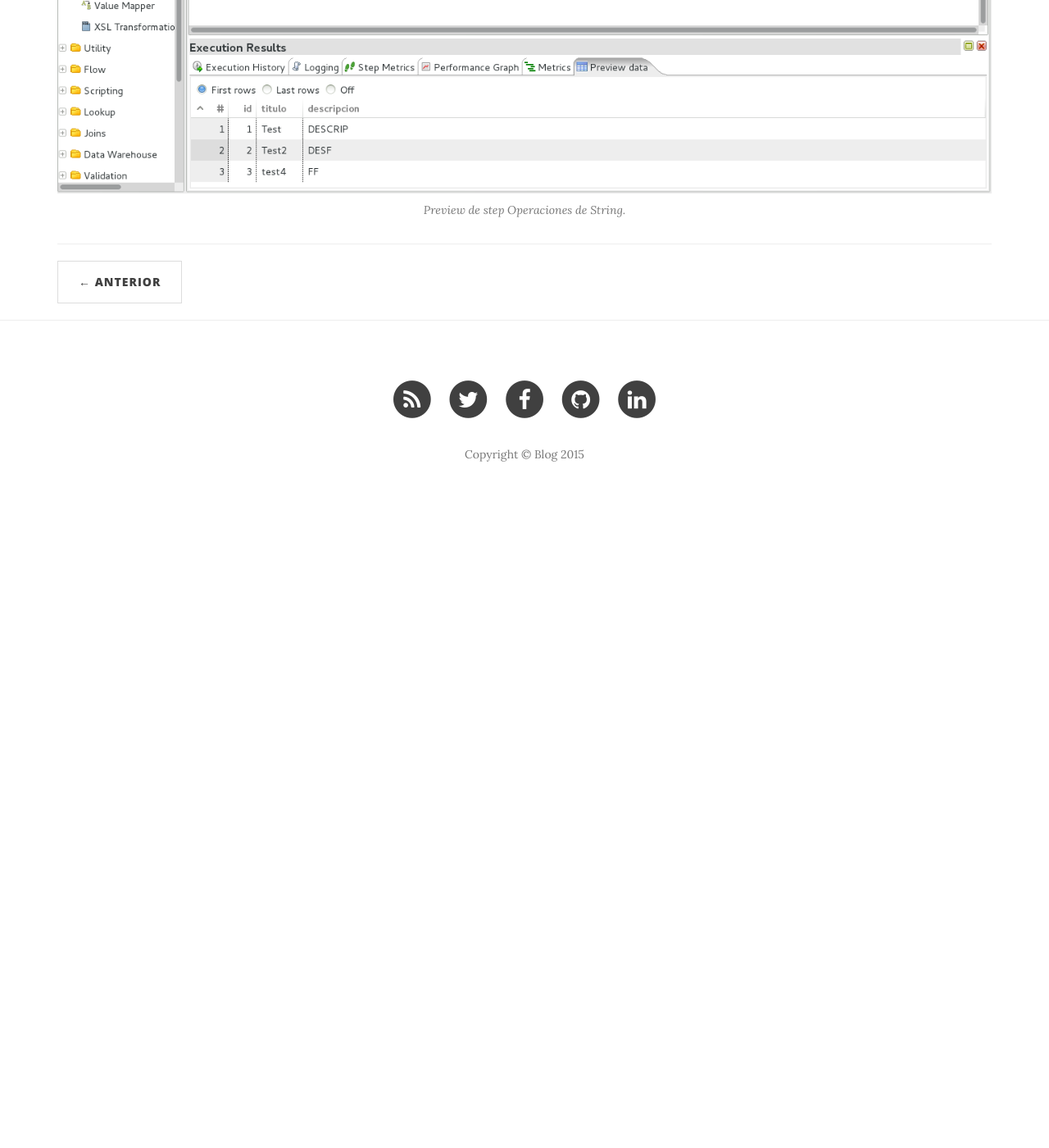
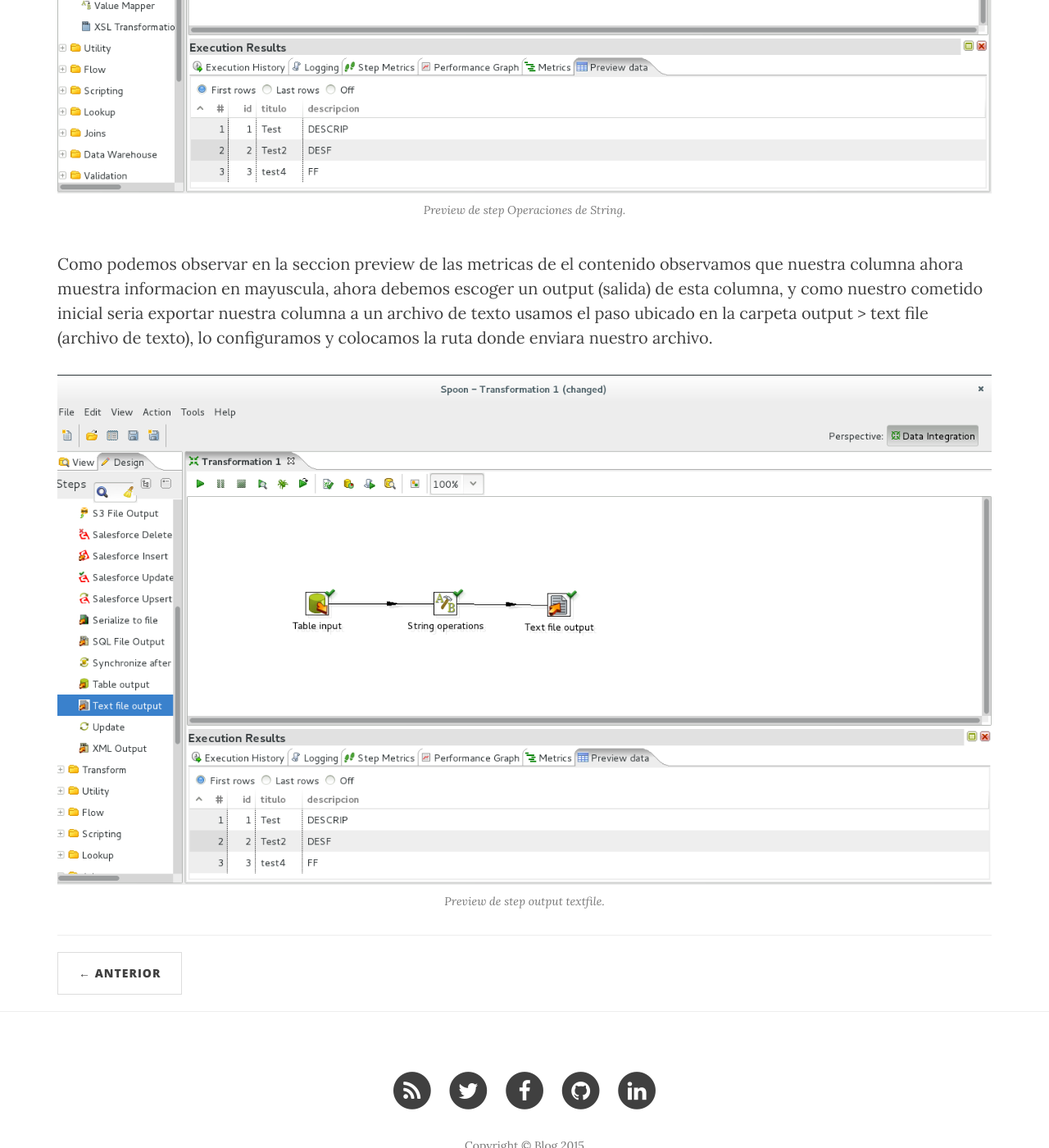
Before and after one commit to hellfish2/hellfish2.github.io, a Jekyll site: the page built from _posts/2015-03-04-Pentaho-data-integrator-4.markdown, in a window 1280 px wide and 1400 px high, scrolled down 2554 px. Shown: the whole window at 82% size. Built offline with Jekyll 4.4.1, drawn with Linux system fonts in a browser that asks for light colours; nearby versions of some CDN libraries; before the commit the page ends 3184 px from its top, so only the background shows below that.

Commit message:
Pentaho 4/5

```diff
--- a/_posts/2015-03-04-Pentaho-data-integrator-4.markdown
+++ b/_posts/2015-03-04-Pentaho-data-integrator-4.markdown
@@ -37,3 +37,12 @@ Ahora al ver nuestro resultado sin problemas, procedemos a realizar unas modific
 </a>
 <span class="caption text-muted">Preview de step Operaciones de String.</span>
 </p>
+
+Como podemos observar en la seccion preview de las metricas de el contenido observamos que nuestra columna ahora muestra informacion en mayuscula, ahora debemos escoger un output (salida) de esta columna, y como nuestro cometido inicial seria exportar nuestra columna a un archivo de texto usamos el paso ubicado en la carpeta output > text file (archivo de texto), lo configuramos y colocamos la ruta donde enviara nuestro archivo.
+
+<p class="centerImage">
+<a href="#">
+<img src="{{ site.baseurl }}/img/pentaho_9.png" alt="Pentaho tutorial">
+</a>
+<span class="caption text-muted">Preview de step output textfile.</span>
+</p>
```
Also changed, not shown: img/pentaho_9.png (added).
